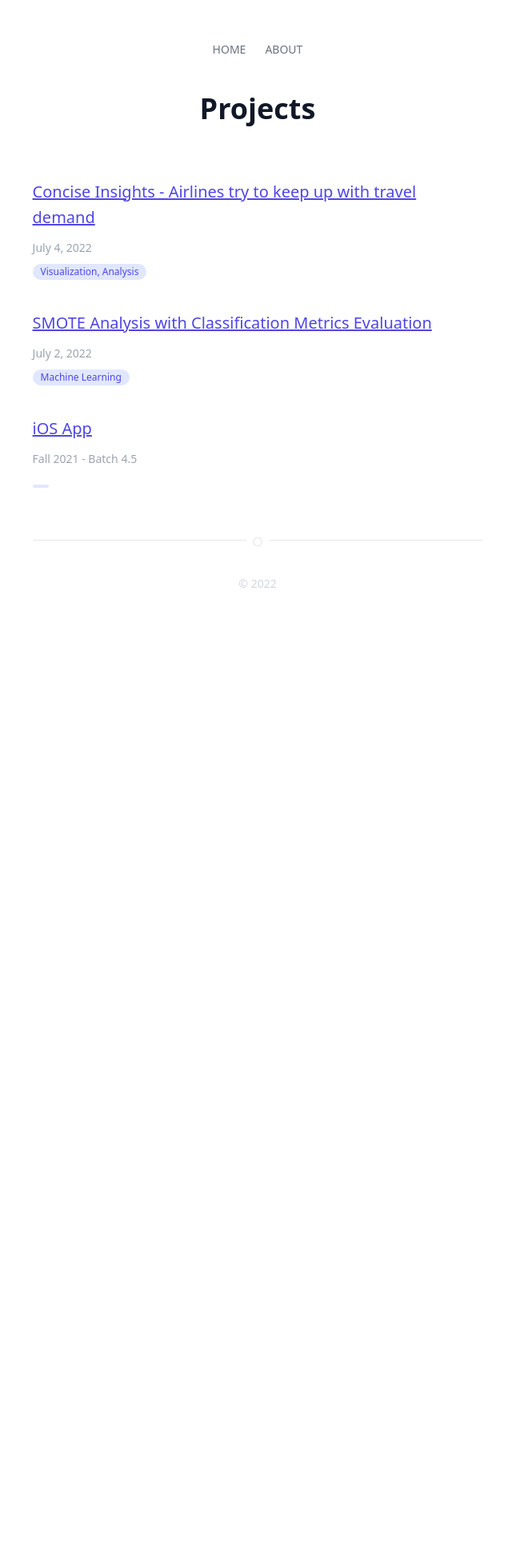
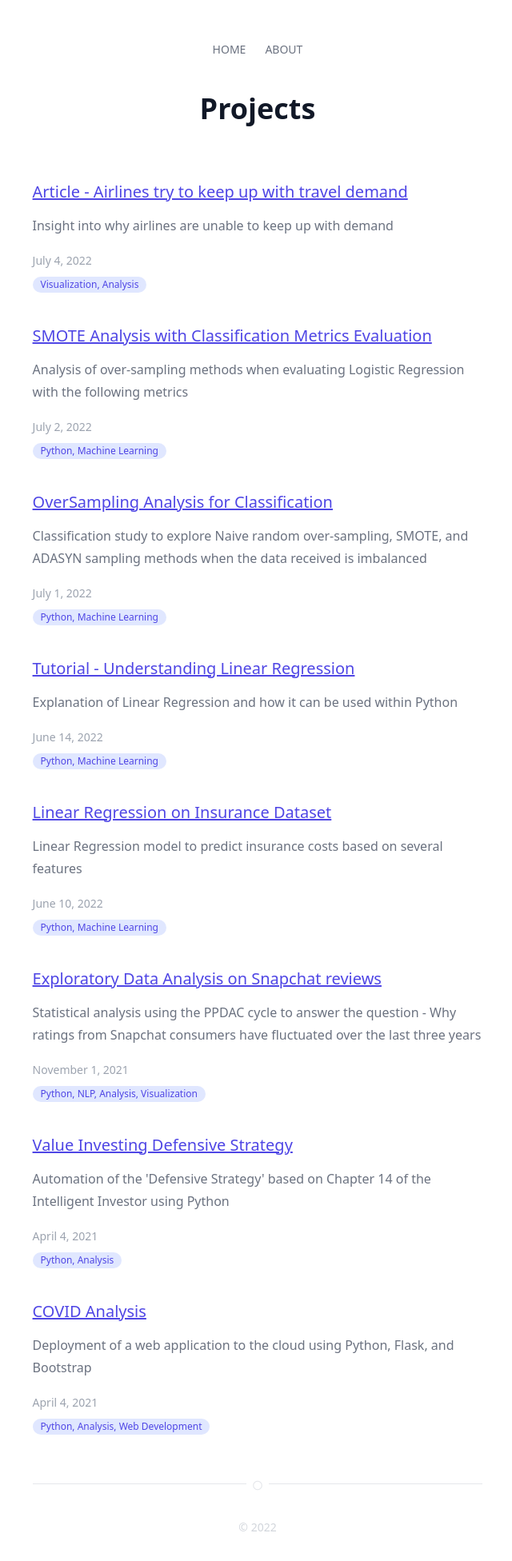
Before and after one commit to Akiwacky/akiwacky.github.io, a Jekyll site: the page built from projects.md, in a window 1280 px wide. Shown: the whole page at 80% size, without its empty margins (318-958 px from the left). Built offline with Jekyll 4.4.1, drawn with Linux system fonts in a browser that asks for light colours; nearby versions of some CDN libraries; some web fonts are replaced; before the commit the page ends 900 px from its top, so only the background shows below that.

Commit message:
update site

```diff
--- a/_data/projects.yml
+++ b/_data/projects.yml
@@ -1,14 +1,47 @@
-- title: Concise Insights - Airlines try to keep up with travel demand
+- title: Article - Airlines try to keep up with travel demand
   type: Visualization, Analysis
   date: July 4th 2022
   url: https://medium.com/@wiajayi
+  bio: Insight into why airlines are unable to keep up with demand
 
 - title: SMOTE Analysis with Classification Metrics Evaluation
-  type: Machine Learning
+  type: Python, Machine Learning
   date: July 2nd 2022
   url: https://akiwacky.github.io/Over-Sampling-Metrics-Evaluation-/
+  bio: Analysis of over-sampling methods when evaluating Logistic Regression with the following metrics
 
-- title: iOS App
-  event: Python
-  date: Fall 2021  - Batch 4.5
-  url: https://medium.com/@wiajayi
+- title: OverSampling Analysis for Classification
+  type: Python, Machine Learning
+  date: July 1st 2022
+  url: https://github.com/Akiwacky/OverSampling-Analysis-for-Classification
+  bio: Classification study to explore Naive random over-sampling, SMOTE, and ADASYN sampling methods when the data received is imbalanced
+
+- title: Tutorial - Understanding Linear Regression
+  type: Python, Machine Learning
+  date: June 14th 2022
+  url: https://medium.com/@wiajayi/understanding-linear-regression-3a977addcc1b
+  bio: Explanation of Linear Regression and how it can be used within Python
+
+- title: Linear Regression on Insurance Dataset
+  type: Python, Machine Learning
+  date: June 10th 2022
+  url: https://github.com/Akiwacky/Linear-Regression-Insurance
+  bio: Linear Regression model to predict insurance costs based on several features
+
+- title: Exploratory Data Analysis on Snapchat reviews
+  type: Python, NLP, Analysis, Visualization
+  date: November 1st 2021
+  url: https://medium.com/@wiajayi/snapchat-reviews-exploratory-data-analysis-1deaf294511b
+  bio: Statistical analysis using the PPDAC cycle to answer the question - Why ratings from Snapchat consumers have fluctuated over the last three years
+
+- title: Value Investing Defensive Strategy
+  type: Python, Analysis
+  date: April 4th 2021
+  url: https://github.com/Akiwacky/Value_Investing-Defensive_Strategy
+  bio: Automation of the 'Defensive Strategy' based on Chapter 14 of the Intelligent Investor using Python
+
+- title: COVID Analysis
+  type: Python, Analysis, Web Development
+  date: April 4th 2021
+  url: https://medium.com/@wiajayi/how-i-deployed-a-web-application-to-the-cloud-using-python-flask-and-bootstrap-d432ab6457dc
+  bio: Deployment of a web application to the cloud using Python, Flask, and Bootstrap
--- a/about.md
+++ b/about.md
@@ -6,7 +6,11 @@ permalink: about
 
 <img class="mx-auto w-1/2" src="{{site.baseurl}}/assets/img/me.JPG">
 
-Satoshi Nakamoto is the name used by the presumed pseudonymous person or persons who developed bitcoin, authored the bitcoin white paper, and created and deployed bitcoin's original reference implementation. - Wikipedia
+Hi 👋, I’m Akin Ajayi! I am a Data Analyst with a passion for exploring data to reveal patterns, trends and associations. I have a background in Finance and I am currently studying part-time to obtain my Masters in Data Science & Financial technology.
+
+In addition to this, I enjoy coding, sports, travel, reading and writing data insights on things of interest (Check out some below). I have also provided a list of my recent work below.
+
+If my profile is of interest to you, I would love to talk!
 
 ## Skills
 
@@ -20,10 +24,14 @@ Satoshi Nakamoto is the name used by the presumed pseudonymous person or persons
 
 ## Recent Projects and Tutorials
 
-- [SMOTE Analysis with Classification Metrics Evaluation](https://github.com/Akiwacky/Over-Sampling-Metrics-Evaluation-)
-- [OverSampling Analysis for a Classification Model](https://github.com/Akiwacky/OverSampling-Analysis-for-Classification)
-- [Understanding Linear Regression](https://medium.com/@wiajayi/understanding-linear-regression-3a977addcc1b)
+- [SMOTE Analysis with Classification Metrics Evaluation:](https://github.com/Akiwacky/Over-Sampling-Metrics-Evaluation-)
+  Analysis of over-sampling methods when evaluating Logistic Regression with the following metrics
+- [OverSampling Analysis for a Classification Model:](https://github.com/Akiwacky/OverSampling-Analysis-for-Classification)
+  Classification study to explore Naive random over-sampling, SMOTE, and ADASYN sampling methods when the data received is imbalanced
+- [Understanding Linear Regression:](https://medium.com/@wiajayi/understanding-linear-regression-3a977addcc1b)
+  Explanation of Linear Regression and how it can be used within Python
 
-## Concise Insights
+## Data Insights
 
-- [Airlines try to keep up with travel demand](https://medium.com/@wiajayi/airlines-try-to-keep-up-with-travel-demand-3c26f8793489)
+- [Airlines try to keep up with travel demand:](https://medium.com/@wiajayi/airlines-try-to-keep-up-with-travel-demand-3c26f8793489)
+  Analysis into why airlines are unable to keep up with demand
--- a/projects.md
+++ b/projects.md
@@ -8,6 +8,7 @@ permalink: projects
   {% for project in site.data.projects %}
     <div class="py-1">
       <h3><a href="{{project.url}}">{{ project.title}}</a></h3>
+       <p class="text-gray-500 pb-0.5">{{project.bio}}</p>
       <div class="text-sm text-gray-400">{{project.date | date: "%B %-d, %Y"}}</div>
     </div>
   <div class="inline-flex items-center px-2.5 py-0.5 rounded-full text-xs font-medium bg-indigo-100 text-indigo-800">
```
